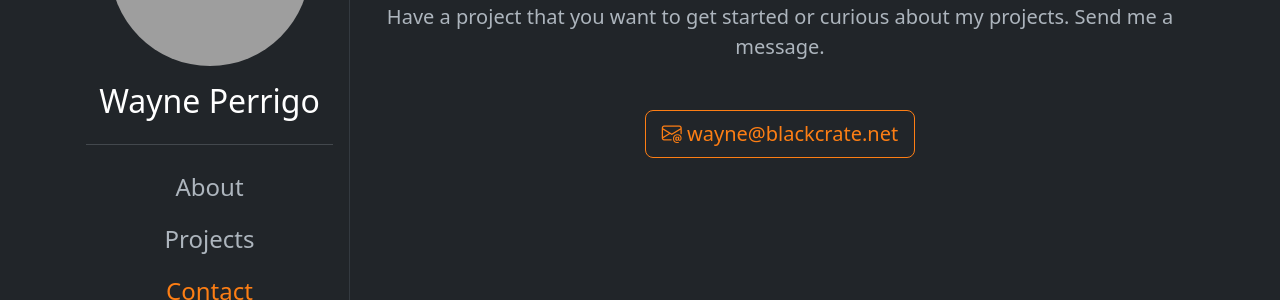
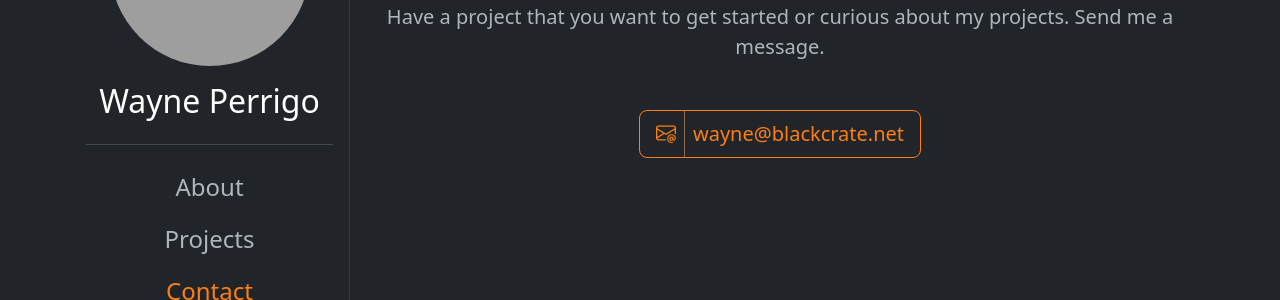
Before and after one commit to perrigow/perrigow.github.io, a Jekyll site: the page built from pages/index.html, in a window 1280 px wide and 900 px high, scrolled down 2112 px. Shown: the part 150-450 px from the top of the window. Built offline with Jekyll 4.4.1, drawn with Linux system fonts in a browser that asks for light colours; grey boxes are pictures that could not be loaded.

Commit message:
updated button style

```diff
--- a/_sass/blackcrate/_root.scss
+++ b/_sass/blackcrate/_root.scss
@@ -21,3 +21,15 @@
   --bs-btn-disabled-border-color: var(--bs-orange);
   --bs-gradient: none;
 }
+
+.btn-labeled {
+	padding-top: 0;
+	padding-bottom: 0;
+}
+
+.btn-label {
+	display: inline-block;
+  margin-right: .5rem;
+  padding: .5rem .5rem .5rem 0;
+  border-right: solid 1px rgba(var(--bs-link-color-rgb), 0.5);
+}
--- a/_sections/contact.html
+++ b/_sections/contact.html
@@ -8,10 +8,9 @@ nav_pos: 2
 		<p class="fs-5 my-5">
 			Have a project that you want to get started or curious about my projects. Send me a message.
 		</p>
-		<a class="btn btn-lg btn-outline-primary link-underline link-underline-opacity-0"
+		<a class="btn btn-labeled btn-lg btn-outline-primary link-underline link-underline-opacity-0"
 			 href="mailto:wayne@blackcrate.net">
-			<i class="bi bi-envelope-at "></i>
-			<span>wayne@blackcrate.net</span>
+			<span class="btn-label"><i class="bi bi-envelope-at"></i></span>wayne@blackcrate.net
 		</a>
 	</div>
 </section>
```
